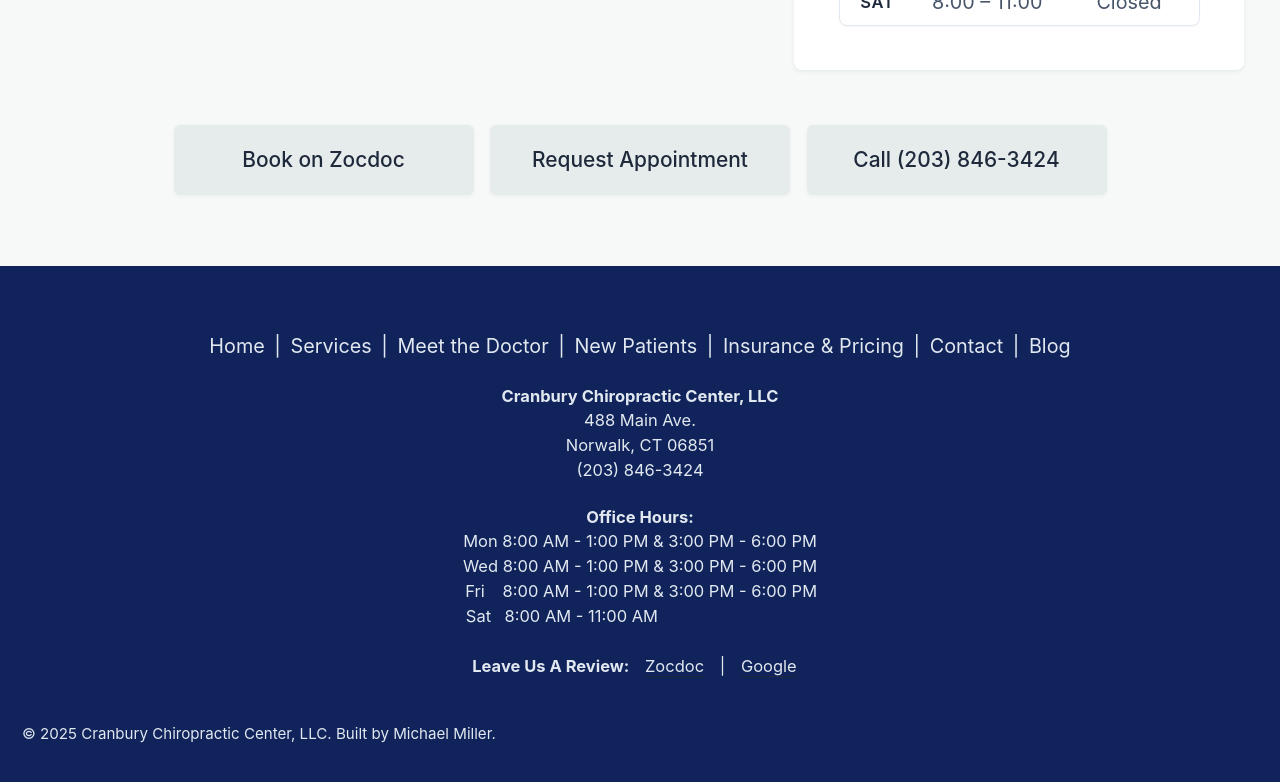
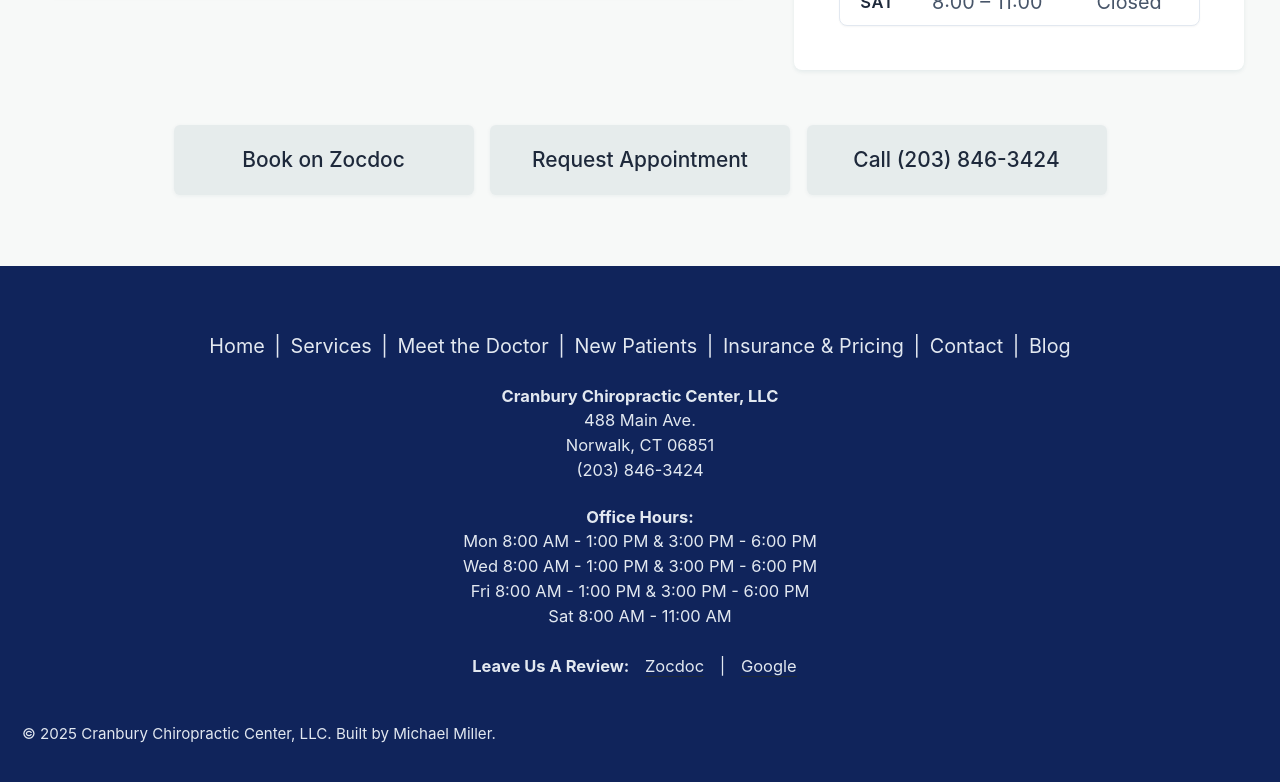
Before and after one commit to millerms/CranburyChiropractic, a Jekyll site: the page built from index.md, in a window 1280 px wide and 900 px high, scrolled down 4391 px, cut to the strip 110-892 px from the top of the window. Built offline with Jekyll 4.4.1, drawn with Linux system fonts in a browser that asks for light colours; cached includes are drawn as plain includes; the list of posts is cut into pages by our own code.

Commit message:
hours in footer

```diff
--- a/_includes/footer/custom.html
+++ b/_includes/footer/custom.html
@@ -27,8 +27,8 @@
         <strong>Office Hours:</strong> <br>
           Mon 8:00 AM - 1:00 PM & 3:00 PM - 6:00 PM<br>
           Wed 8:00 AM - 1:00 PM & 3:00 PM - 6:00 PM<br>
-          <span style="margin-left: 0.1rem;">Fri <span style="margin-right: 0.6rem;"></span>8:00 AM - 1:00 PM & 3:00 PM - 6:00 PM<br></span>
-          <span style="margin-right: 7.1rem;">Sat <span style="margin-right: 0.4rem;"></span>8:00 AM - 11:00 AM<br></span>
+          Fri 8:00 AM - 1:00 PM & 3:00 PM - 6:00 PM<br>
+          Sat 8:00 AM - 11:00 AM<br>
      </div>
     </p>
     <div class="footer__nav" style="margin: 1rem 0;">
```
